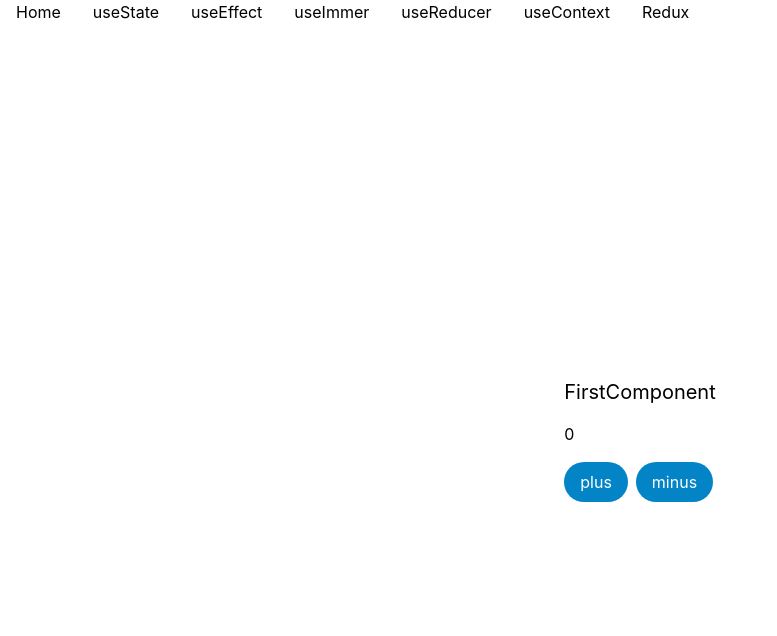
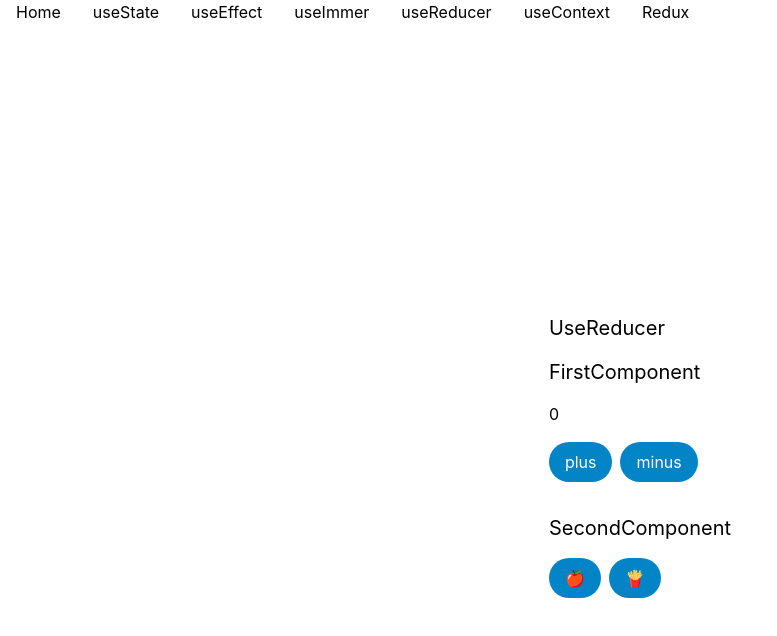
Before and after one commit to biniruu/playgrounds, a React (Create React App) app in the folder rooms/learning-react-typescript/: page /reducer in a window 1280 px wide. Shown: the top 636 px of the page, without its empty margins (0-777 px from the left). Built offline with nearby package versions, Linux system fonts and the light colour scheme.

Commit message:
feat: implement 2nd example feature of useContext hook

```diff
--- /dev/null
+++ b/rooms/learning-react-typescript/src/components/use-reducer/SecondComponent.tsx
@@ -0,0 +1,34 @@
+import { MouseEvent, useReducer } from 'react'
+
+import { nameReducer } from 'utils/reducer/nameReducer'
+
+function SecondComponent() {
+  const [name, dispatch] = useReducer(nameReducer, '')
+
+  const clickFruit = (e: MouseEvent<HTMLButtonElement>) => {
+    const target = e.target as HTMLButtonElement
+    const value = target.textContent
+    value && dispatch({ type: 'fruit', value })
+  }
+
+  const clickChips = (e: MouseEvent<HTMLButtonElement>) => {
+    const target = e.target as HTMLButtonElement
+    const value = target.textContent
+    value && dispatch({ type: 'chips', value })
+  }
+
+  return (
+    <div>
+      <h1 className="mb-4 text-xl">SecondComponent</h1>
+      <p className="mb-4">{name}</p>
+      <button className="mr-2 rounded-full bg-sky-600 px-4 py-2 text-center text-white" onClick={clickFruit}>
+        🍎
+      </button>
+      <button className="rounded-full bg-sky-600 px-4 py-2 text-center text-white" onClick={clickChips}>
+        🍟
+      </button>
+    </div>
+  )
+}
+
+export default SecondComponent
--- a/rooms/learning-react-typescript/src/pages/UseReducer.tsx
+++ b/rooms/learning-react-typescript/src/pages/UseReducer.tsx
@@ -1,9 +1,12 @@
 import FirstComponent from 'components/use-reducer/FirstComponent'
+import SecondComponent from 'components/use-reducer/SecondComponent'
 
 function UseReducer() {
   return (
     <div>
+      <h1 className="mb-4 text-xl">UseReducer</h1>
       <FirstComponent />
+      <SecondComponent />
     </div>
   )
 }
--- /dev/null
+++ b/rooms/learning-react-typescript/src/utils/reducer/nameReducer.ts
@@ -0,0 +1,15 @@
+interface Action {
+  type: 'fruit' | 'chips'
+  value: string
+}
+
+export const nameReducer = (name: string, action: Action) => {
+  switch (action.type) {
+    case 'fruit':
+      return name + action.value
+    case 'chips':
+      return action.value + name
+    default:
+      return name
+  }
+}
```
